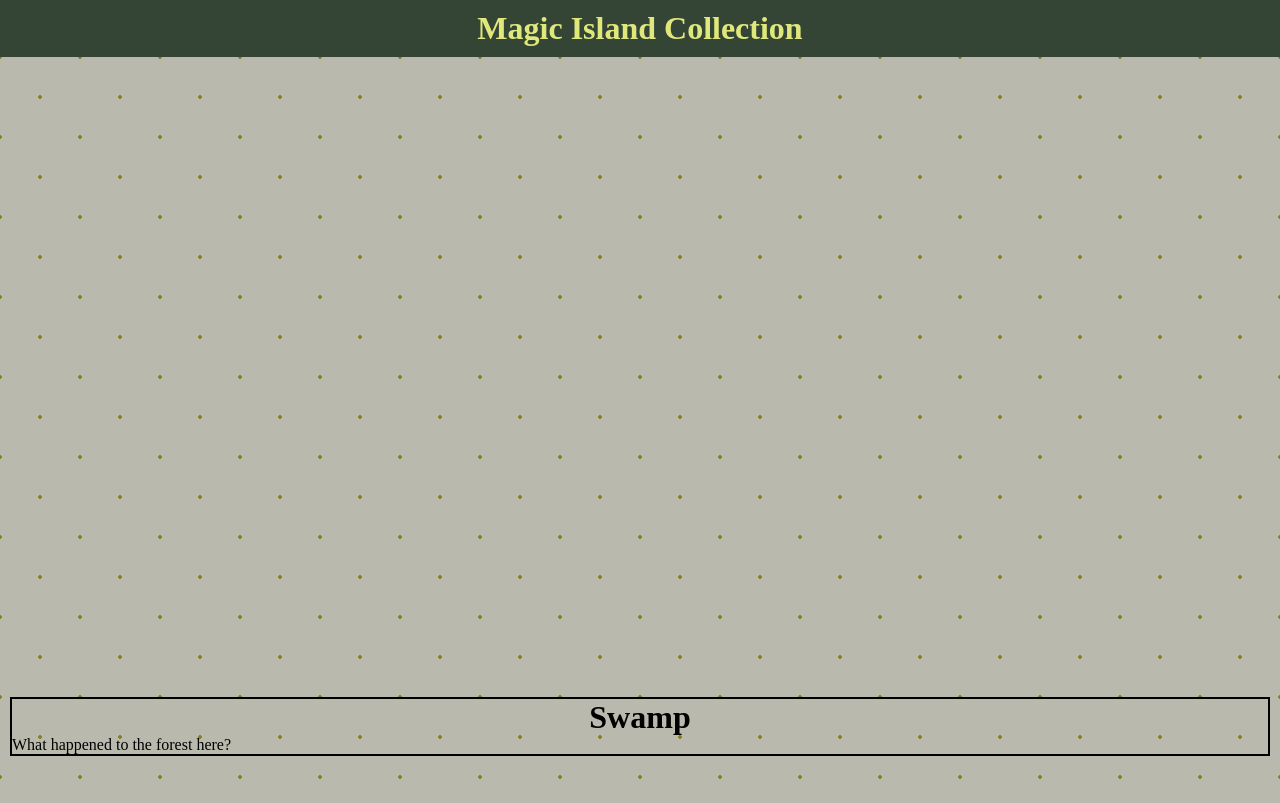
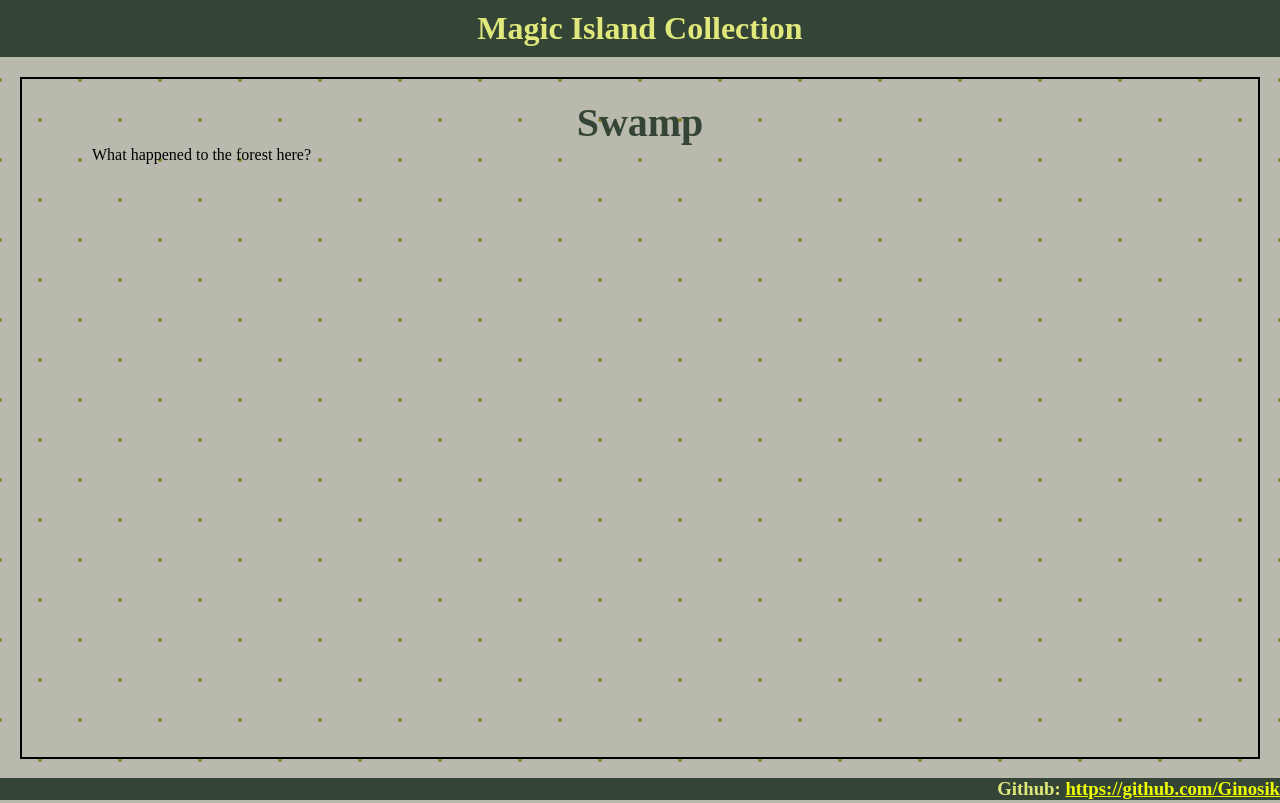
Before and after one commit to Ginosik/Magic-Island-Collection, a plain HTML site: page index.html in a window 1280 px wide. Shown: the top 803 px of the page. Drawn offline with Linux system fonts and the light colour scheme.

Commit message:
Fixing the display

```diff
--- a/index.html
+++ b/index.html
@@ -9,7 +9,7 @@
   </head>
   <body>
     <header>
-      <div id="title">
+      <div class="title">
         <h1>Magic Island Collection</h1>
       </div>
     </header>
--- a/resources/CSS/index.css
+++ b/resources/CSS/index.css
@@ -1,5 +1,13 @@
 * {
-    margin: 0;
+    margin: 0; padding: 0; border: 0; box-sizing: 0;
+}
+
+body {
+    background-color: #b9baad;
+    opacity: 1;
+    background-image:  radial-gradient(#878229 2px, transparent 2px), radial-gradient(#878229 2px, #b9baad 2px);
+    background-size: 80px 80px;
+    background-position: 0 0,40px 40px;
 }
 
 a {
@@ -8,15 +16,12 @@ a {
 
 .page {
     padding: 10px;
-    background-color: #b9baad;
-    opacity: 1;
-    background-image:  radial-gradient(#878229 2px, transparent 2px), radial-gradient(#878229 2px, #b9baad 2px);
-    background-size: 80px 80px;
-    background-position: 0 0,40px 40px;
 }
 
 .page h1 {
+    font-size:40px;
     text-align: center;
+    color: rgb(53, 69, 53);
 }
 
 .page p {
@@ -24,22 +29,35 @@ a {
 }
 
 .page div{
-    margin: 50% auto;
     border: 2px solid black;
+    position: fixed;
+    right: 20px;
+    left: 20px;
+    top: 76.8px;
+    bottom: 41.5px;
+    padding: 20px 70px;
 }
 
 .footer{
     background-color: rgb(53, 69, 53);
     color: rgb(224, 232, 124);
+    width: 100%;
+    position: fixed;
+    bottom: 0;
+    padding-right: 20px;
+}
+
+.footer h3 {
     text-align: right;
 }
 
-#title {
+
+.title {
     background-color: rgb(53, 69, 53);
     padding: 10px 0;
 }
 
-#title h1{
+.title h1{
     color: rgb(224, 232, 124);
     text-align: center;
 }
```
